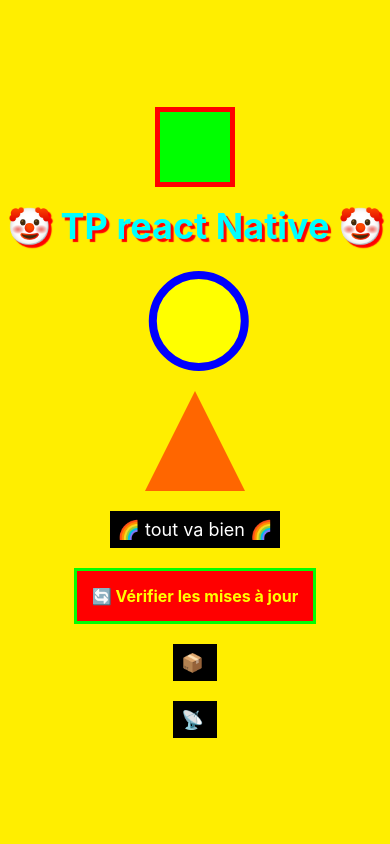
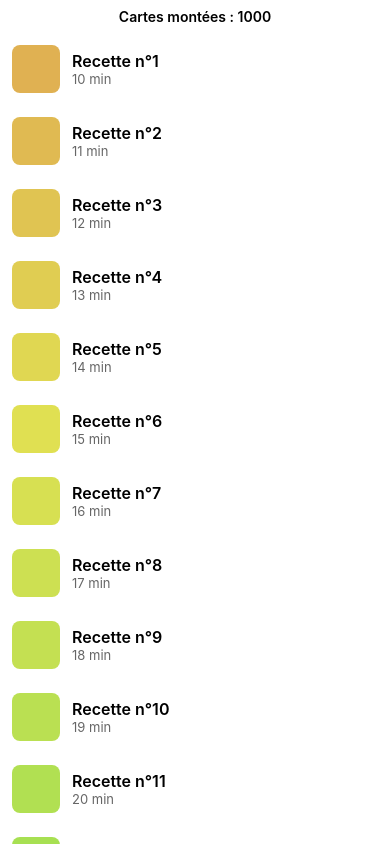
Before and after one commit to Gweeny/TPReactNative, a React Native app: screen / in a window 390 px wide. Built offline with nearby package versions, Linux system fonts and the light colour scheme.

Commit message:
Partie 1 - Préparation
Signed-off-by: Gweeny <samya.hussain@hotmail.fr>

```diff
--- a/App.tsx
+++ b/App.tsx
@@ -1,73 +1,8 @@
-import { StatusBar } from 'expo-status-bar';
-import { StyleSheet, Text, View, Animated, Easing, Pressable } from 'react-native';
-import { useEffect, useRef } from 'react';
-import * as Updates from 'expo-updates';
+	import { RecipeList } from "@/components/recipes/RecipeList";
 
-export default function App() {
-  const spin = useRef(new Animated.Value(0)).current;
-  const bounce = useRef(new Animated.Value(0)).current;
-  const wiggle = useRef(new Animated.Value(0)).current;
+	export default function HomeScreen() {
+	  return (
+	      <RecipeList />
 
-  useEffect(() => {
-    Animated.loop(
-      Animated.timing(spin, { toValue: 1, duration: 800, easing: Easing.linear, useNativeDriver: true })
-    ).start();
-    Animated.loop(
-      Animated.sequence([
-        Animated.timing(bounce, { toValue: -80, duration: 300, useNativeDriver: true }),
-        Animated.timing(bounce, { toValue: 0, duration: 300, useNativeDriver: true }),
-      ])
-    ).start();
-    Animated.loop(
-      Animated.sequence([
-        Animated.timing(wiggle, { toValue: 15, duration: 100, useNativeDriver: true }),
-        Animated.timing(wiggle, { toValue: -15, duration: 100, useNativeDriver: true }),
-      ])
-    ).start();
-  }, []);
-
-  const spinInterpolate = spin.interpolate({ inputRange: [0, 1], outputRange: ['0deg', '360deg'] });
-
-  const checkForUpdates = async () => {
-    try {
-      const update = await Updates.checkForUpdateAsync();
-      if (update.isAvailable) {
-        await Updates.fetchUpdateAsync();
-        await Updates.reloadAsync();
-      } else {
-        alert('Aucune update disponible !');
-      }
-    } catch (e) {
-      alert('Erreur : ' + e);
-    }
-  };
-
-  return (
-    <View style={styles.container}>
-      <Animated.View style={[styles.square, { transform: [{ rotate: spinInterpolate }] }]} />
-      <Animated.Text style={[styles.title, { transform: [{ translateY: bounce }] }]}>
-        🤡 TP react Native 🤡
-      </Animated.Text>
-      <Animated.View style={[styles.circle, { transform: [{ translateX: wiggle }] }]} />
-      <View style={styles.triangle} />
-      <Text style={styles.sub}>🌈 tout va bien 🌈</Text>
-      <Pressable style={styles.button} onPress={checkForUpdates}>
-        <Text style={styles.buttonText}>🔄 Vérifier les mises à jour</Text>
-      </Pressable>
-      <Text style={styles.sub}>📦 {Updates.updateId ?? "pas d'update OTA"}</Text>
-      <Text style={styles.sub}>📡 {Updates.channel ?? 'pas de channel'}</Text>
-      <StatusBar style="auto" />
-    </View>
-  );
-}
-
-const styles = StyleSheet.create({
-  container: { flex: 1, backgroundColor: '#ffee00', alignItems: 'center', justifyContent: 'center', gap: 20 },
-  square: { width: 80, height: 80, backgroundColor: '#00ff00', borderWidth: 5, borderColor: '#ff0000' },
-  circle: { width: 100, height: 100, borderRadius: 50, backgroundColor: '#ffff00', borderWidth: 8, borderColor: '#0000ff' },
-  triangle: { width: 0, height: 0, borderLeftWidth: 50, borderRightWidth: 50, borderBottomWidth: 100, borderLeftColor: 'transparent', borderRightColor: 'transparent', borderBottomColor: '#ff6600' },
-  title: { fontSize: 36, fontWeight: 'bold', color: '#00ffff', textShadowColor: '#ff0000', textShadowOffset: { width: 3, height: 3 }, textShadowRadius: 1 },
-  sub: { fontSize: 18, color: '#ffffff', backgroundColor: '#000000', padding: 8 },
-  button: { backgroundColor: '#ff0000', padding: 15, borderRadius: 0, borderWidth: 3, borderColor: '#00ff00' },
-  buttonText: { color: '#ffff00', fontSize: 16, fontWeight: 'bold' },
-});
+	  );
+	}
--- a/package.json
+++ b/package.json
@@ -3,12 +3,14 @@
   "version": "1.0.0",
   "main": "index.ts",
   "dependencies": {
+    "babel-plugin-module-resolver": "^5.0.3",
     "expo": "~57.0.26",
     "expo-dev-client": "~57.0.19",
     "expo-status-bar": "~57.0.1",
     "expo-updates": "~57.0.24",
     "react": "19.2.3",
-    "react-native": "0.86.3"
+    "react-native": "0.86.3",
+    "react-native-safe-area-context": "~5.7.0"
   },
   "devDependencies": {
     "@types/react": "~19.2.2",
--- /dev/null
+++ b/src/components/recipes/RecipeList.tsx
@@ -0,0 +1,23 @@
+import { ScrollView, StyleSheet, Text, View } from "react-native";
+	import { usePerf } from "./perf";
+	import { RecipeCard } from "./RecipeCard";
+	import { ALL_RECIPES } from "./recipes-api";
+
+	export function RecipeList() {
+	  const mounted = usePerf("ScrollView + map");
+
+	  return (
+	    <View style={{ flex: 1 }}>
+	      <Text style={styles.counter}>Cartes montées : {mounted}</Text>
+	      <ScrollView>
+	        {ALL_RECIPES.map((recipe) => (
+	          <RecipeCard key={recipe.id} recipe={recipe} />
+	        ))}
+	      </ScrollView>
+	    </View>
+	  );
+	}
+
+	const styles = StyleSheet.create({
+	  counter: { padding: 8, textAlign: "center", fontWeight: "600" },
+	});
--- a/src/components/recipies/recipes-api.ts
+++ b/src/components/recipes/recipes-api.ts
@@ -4,7 +4,7 @@
 	  minutes: number;
 	};
 
-	export const TOTAL_RECIPES = 5000;
+	export const TOTAL_RECIPES = 1000;
 	const PAGE_SIZE = 30;
 
 	export const ALL_RECIPES: Recipe[] = Array.from({ length: TOTAL_RECIPES }, (_, i) => ({
--- a/tsconfig.json
+++ b/tsconfig.json
@@ -1,6 +1,10 @@
 {
   "extends": "expo/tsconfig.base",
   "compilerOptions": {
-    "strict": true
+    "strict": true,
+    "baseUrl": ".",
+    "paths": {
+      "@/*": ["src/*"]
+    }
   }
 }
```
Also changed, not shown: src/components/recipes/RecipeCard.tsx (renamed from src/components/recipies/RecipeCard.tsx), src/components/recipes/perf.ts (renamed from src/components/recipies/perf.ts), 2 other files (tests, documents, lock files or other folders).
